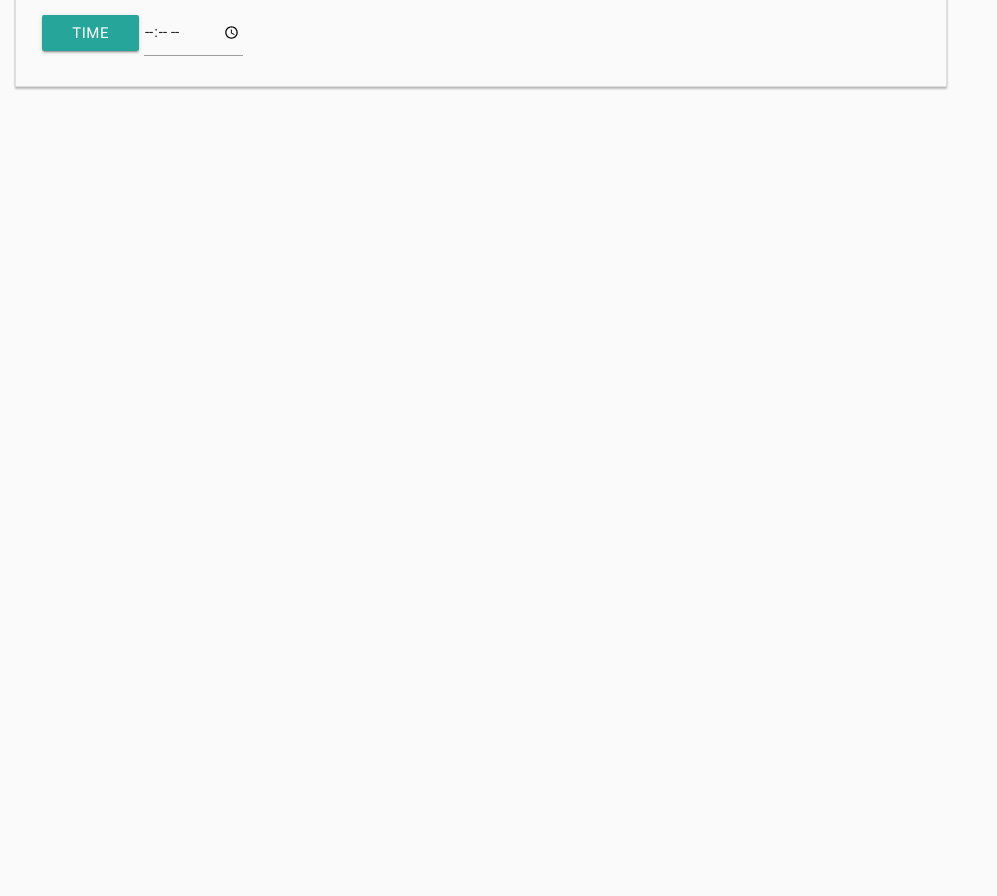
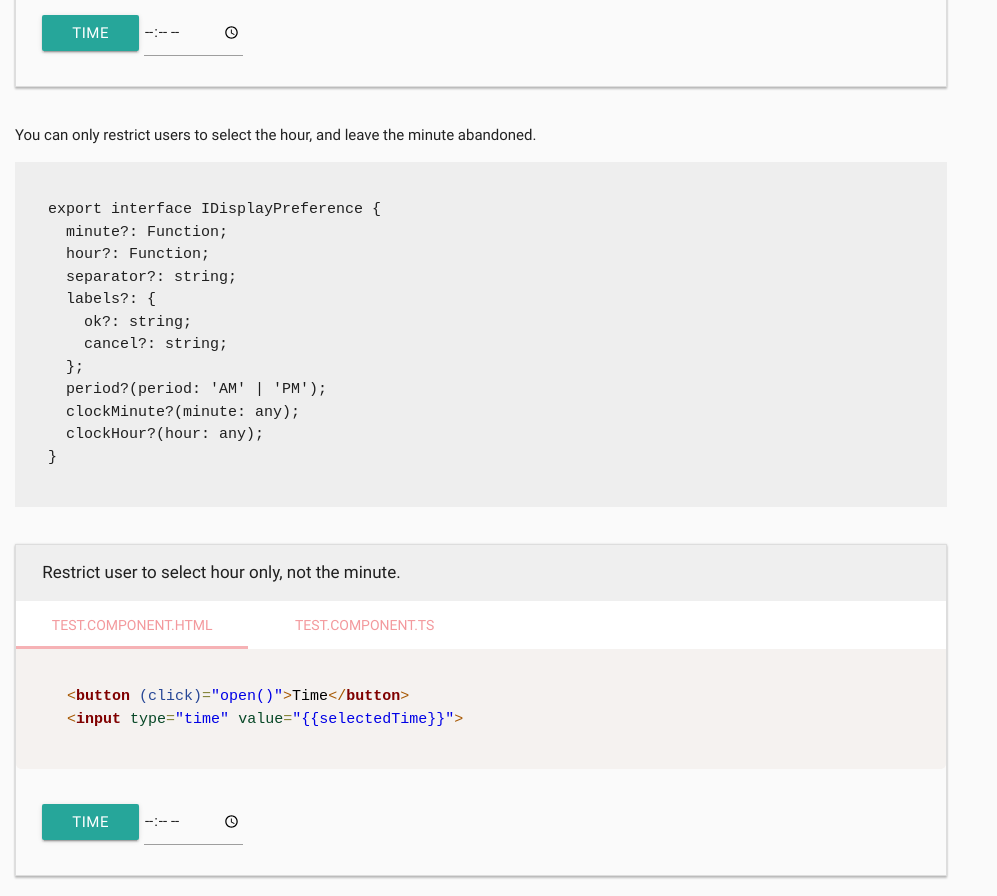
Before and after one commit to owsolutions/amazing-time-picker, an Angular app: page /Examples in a window 1280 px wide. Shown: the part 3820-4716 px from the top of the page, without its empty margins (0-997 px from the left). Before the commit the page ends 3927 px from the top, so only its background shows below. Built offline with nearby package versions, Linux system fonts and the light colour scheme.

Commit message:
Add the hour example

```diff
--- a/src/app/app.module.ts
+++ b/src/app/app.module.ts
@@ -10,6 +10,7 @@ import { ExampleComponent } from './presentation/example/example.component';
 import { ApiComponent } from './presentation/api/api.component';
 import { ExamplePersianComponent } from './presentation/examples/example-persian/example-persian.component';
 import { ExampleArabicComponent } from './presentation/examples/example-arabic/example-arabic.component';
+import { ExampleHourComponent } from './presentation/examples/example-hour/example-hour.component';
 
 @NgModule({
   declarations: [
@@ -19,6 +20,7 @@ import { ExampleArabicComponent } from './presentation/examples/example-arabic/e
     ExampleComponent,
     ApiComponent,
     ExamplePersianComponent,
+    ExampleHourComponent,
     ExampleArabicComponent,
   ],
   imports: [
--- a/src/app/presentation/example/example.component.html
+++ b/src/app/presentation/example/example.component.html
@@ -233,9 +233,6 @@
 
 
 
-        <app-example-persian></app-example-persian>
-        <app-example-arabic></app-example-arabic>
-
-          <!-- <input type="time" atp-time-picker value="16:00" start="15:30" end="18:50"> -->
-          <!-- <atp-time-picker (timeSelected)="onCustomEvent($event)"></atp-time-picker>
-          <atp-time-picker (timeSelected)="onCustomEvent($event)"></atp-time-picker> -->
+<app-example-persian></app-example-persian>
+<app-example-arabic></app-example-arabic>
+<app-example-hour></app-example-hour>
--- /dev/null
+++ b/src/app/presentation/examples/example-hour/example-hour.component.html
@@ -0,0 +1,61 @@
+
+<br>
+<p>
+You can only restrict users to select the hour, and leave the minute abandoned.</p>
+
+<pre class="pre-code L"><code [innerHTML]="interface"></code></pre>
+<br>
+<div class="tab-wrapper" id="sec2">
+  <div class="tab-header">
+    <div class="row">
+      <div class="col s6 title">
+        Restrict user to select hour only, not the minute.
+      </div>
+    </div>
+  </div>
+  <app-tabs>
+    <app-tab tabTitle="test.component.html">
+        <pre style='color:#000000;'>
+
+    <span style='color:#a65700; '>&lt;</span><span style='color:#800000; font-weight:bold; '>button</span><span style='color:#274796; '> (click)</span><span style='color:#808030; '>=</span><span style='color:#0000e6; '>"open()"</span><span style='color:#a65700; '>></span>Time<span style='color:#a65700; '>&lt;/</span><span style='color:#800000; font-weight:bold; '>button</span><span style='color:#a65700; '>></span>
+    <span style='color:#a65700; '>&lt;</span><span style='color:#800000; font-weight:bold; '>input</span><span style='color:#274796; '> </span><span style='color:#074726; '>type</span><span style='color:#808030; '>=</span><span style='color:#0000e6; '>"time"</span><span style='color:#274796; '> </span><span style='color:#074726; '>value</span><span style='color:#808030; '>=</span><span style='color:#0000e6; '>"{{sintax}}"</span><span style='color:#a65700; '>></span>
+        </pre>
+    </app-tab>
+    <app-tab tabTitle="test.component.ts">
+<pre style='color:#000000;'>
+    <span style='color:#800000; font-weight:bold; '>import</span> <span style='color:#800080; '>{{ '{' }}</span> Component <span style='color:#800080; '>{{ '}' }}</span> from <span style='color:#800000; '>'</span><span style='color:#0000e6; '>@angular/core</span><span style='color:#800000; '>'</span><span style='color:#800080; '>;</span>
+    <span style='color:#800000; font-weight:bold; '>import</span> <span style='color:#800080; '>{{ '{' }}</span> AmazingTimePickerService <span style='color:#800080; '>{{ '}' }}</span> from <span style='color:#800000; '>'</span><span style='color:#0000e6; '>amazing-time-picker</span><span style='color:#800000; '>'</span><span style='color:#800080; '>;</span>
+
+    @Component<span style='color:#808030; '>(</span><span style='color:#800080; '>{{ '{' }}</span>
+        selector<span style='color:#800080; '>:</span> <span style='color:#800000; '>'</span><span style='color:#0000e6; '>app-test</span><span style='color:#800000; '>'</span><span style='color:#808030; '>,</span>
+        templateUrl<span style='color:#800080; '>:</span> <span style='color:#800000; '>'</span><span style='color:#0000e6; '>./test.component.html</span><span style='color:#800000; '>'</span><span style='color:#808030; '>,</span>
+        styleUrls<span style='color:#800080; '>:</span> <span style='color:#808030; '>[</span><span style='color:#800000; '>'</span><span style='color:#0000e6; '>./test.component.scss</span><span style='color:#800000; '>'</span><span style='color:#808030; '>]</span>
+    <span style='color:#800080; '>{{ '}' }}</span><span style='color:#808030; '>)</span>
+    <span style='color:#800000; font-weight:bold; '>export</span> <span style='color:#800000; font-weight:bold; '>class</span> TestComponent <span style='color:#800080; '>{{ '{' }}</span>
+        <span style='color:#800000; font-weight:bold; '>public</span> selectedTime <span style='color:#808030; '>=</span> <span style='color:#800000; '>'</span><span style='color:#0000e6; '>18:33</span><span style='color:#800000; '>'</span><span style='color:#800080; '>;</span>
+
+        <span style='color:#797997; '>constructor</span><span style='color:#808030; '>(</span><span style='color:#800000; font-weight:bold; '>private</span> atp<span style='color:#800080; '>:</span> AmazingTimePickerService<span style='color:#808030; '>)</span> <span style='color:#800080; '>{{ '{' }}</span> <span style='color:#800080; '>{{ '}' }}</span>
+
+        open<span style='color:#808030; '>(</span><span style='color:#808030; '>)</span> <span style='color:#800080; '>{{ '{' }}</span>
+            <span style='color:#800000; font-weight:bold; '>const</span> amazingTimePicker <span style='color:#808030; '>=</span> <span style='color:#800000; font-weight:bold; '>this</span><span style='color:#808030; '>.</span>atp<span style='color:#808030; '>.</span>open<span style='color:#808030; '>(</span><span style='color:#800080; '>{{ '{' }}</span>
+                locale<span style='color:#800080; '>:</span> <span style='color:#800000; '>'</span><span style='color:#0000e6; '>fa</span><span style='color:#800000; '>'</span><span style='color:#808030; '>,</span>
+            <span style='color:#800080; '>{{ '}' }}</span><span style='color:#808030; '>)</span><span style='color:#800080; '>;</span>
+            amazingTimePicker<span style='color:#808030; '>.</span>afterClose<span style='color:#808030; '>(</span><span style='color:#808030; '>)</span><span style='color:#808030; '>.</span>subscribe<span style='color:#808030; '>(</span>time <span style='color:#808030; '>=</span><span style='color:#808030; '>></span> <span style='color:#800080; '>{{ '{' }}</span>
+                <span style='color:#800000; font-weight:bold; '>this</span><span style='color:#808030; '>.</span>selectedTime <span style='color:#808030; '>=</span> time<span style='color:#800080; '>;</span>
+            <span style='color:#800080; '>{{ '}' }}</span><span style='color:#808030; '>)</span><span style='color:#800080; '>;</span>
+        <span style='color:#800080; '>{{ '}' }}</span>
+    <span style='color:#800080; '>{{ '}' }}</span>
+    </pre>
+    </app-tab>
+  </app-tabs>
+  <div class="tab-content">
+    <div class="row">
+      <div class="col s12">
+        <button class="waves-effect waves-light btn "  (click)="openPersian()">Time</button>
+        <div class="input-field inline">
+        <input type="time" class="validate" [value]="selectedTime">
+        </div>
+      </div>
+    </div>
+  </div>
+</div>
--- /dev/null
+++ b/src/app/presentation/examples/example-hour/example-hour.component.scss
@@ -0,0 +1,50 @@
+
+#main-container{
+  font-size: 17px;
+  line-height: 30px;
+  pre{
+      line-height: 20px;
+      font-size: 12px !important;
+  }
+}
+.tab-wrapper{
+  border: 1px solid #ddd;
+  box-shadow: 0 2px 2px rgba(0,0,0,.24), 0 0 2px rgba(0,0,0,.12);
+  .row{
+      margin: 0;
+  }
+  .tab-header{
+      padding: 15px;
+      background: #EFEFEF;
+      .title{
+          font-size: 17px;
+      }
+  }
+  pre{
+      background: transparent;
+      border: 0;
+      margin: 0;
+  }
+  .tab-content{
+      padding: 15px;
+  }
+}
+
+.pre-title{
+  font-size: 1.5em;
+  border-bottom: 1px solid #ddd;
+  padding: 15px 0;
+}
+.pre-code{
+  &.L{
+      background: #eee;
+      padding: 15px;
+      display: block;
+  }
+  &.S{
+      background: #eee;
+      padding: 3px 5px;
+      display: inline-block;
+      margin: 0 5px;
+  }
+}
--- /dev/null
+++ b/src/app/presentation/examples/example-hour/example-hour.component.ts
@@ -0,0 +1,46 @@
+import { Component, OnInit } from '@angular/core';
+import { AmazingTimePickerService } from '../../../atp-library/atp-time-picker.service';
+
+const encode = (x) => x.replace(/[\u00A0-\u9999<>\&]/gim, function(i) {
+  return '&#' + i.charCodeAt(0) + ';';
+});
+
+@Component({
+  selector: 'app-example-hour',
+  templateUrl: './example-hour.component.html',
+  styleUrls: ['./example-hour.component.scss']
+})
+export class ExampleHourComponent implements OnInit {
+  interface = encode(`
+  export interface IDisplayPreference {
+    minute?: Function;
+    hour?: Function;
+    separator?: string;
+    labels?: {
+      ok?: string;
+      cancel?: string;
+    };
+    period?(period: 'AM' | 'PM');
+    clockMinute?(minute: any);
+    clockHour?(hour: any);
+  }
+  `);
+  public selectedTime: string;
+  public sintax = '{{selectedTime}}';
+
+  constructor(
+    private atp: AmazingTimePickerService,
+  ) { }
+
+  ngOnInit() {
+  }
+
+  public openPersian () {
+    const amazingTimePicker = this.atp.open({
+      locale: 'fa'
+    });
+    amazingTimePicker.afterClose().subscribe(time => {
+      this.selectedTime = time;
+    });
+  }
+}
```
Also changed, not shown: 1 other file (tests, documents, lock files or other folders).
